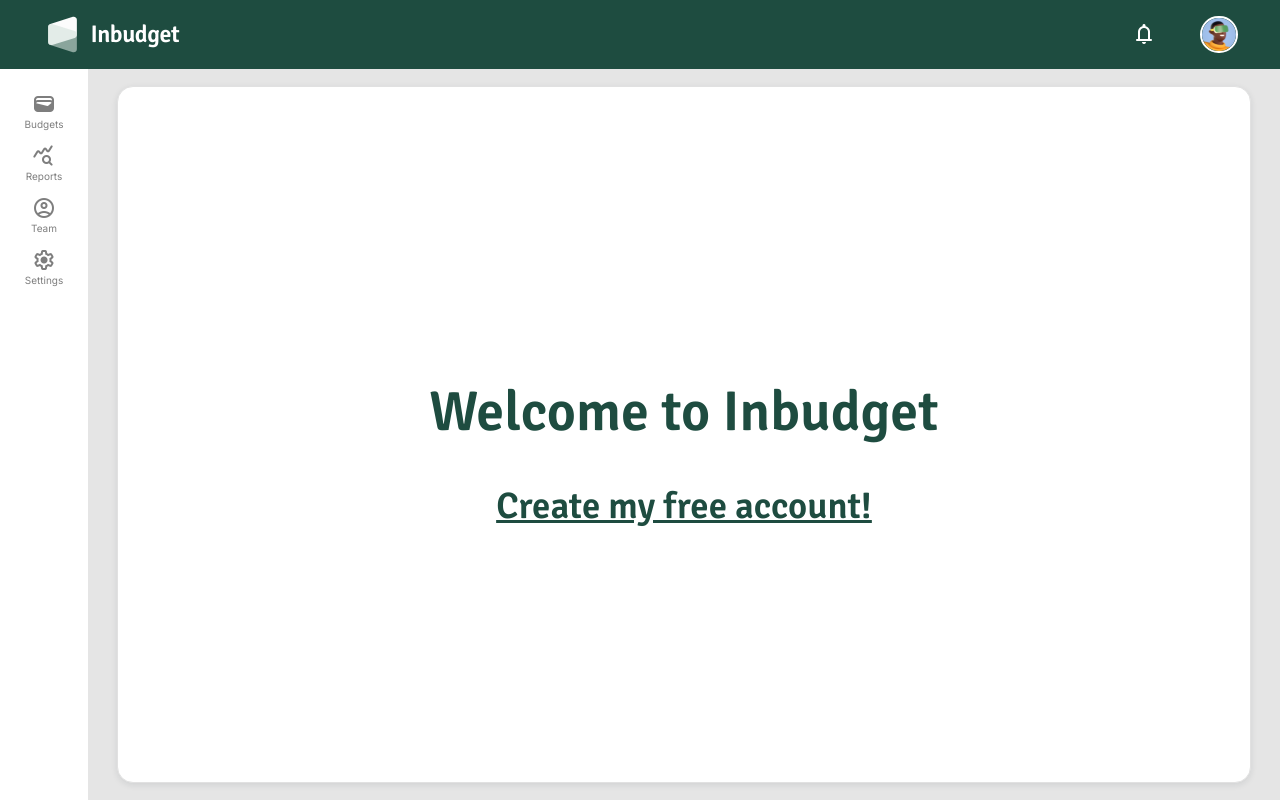
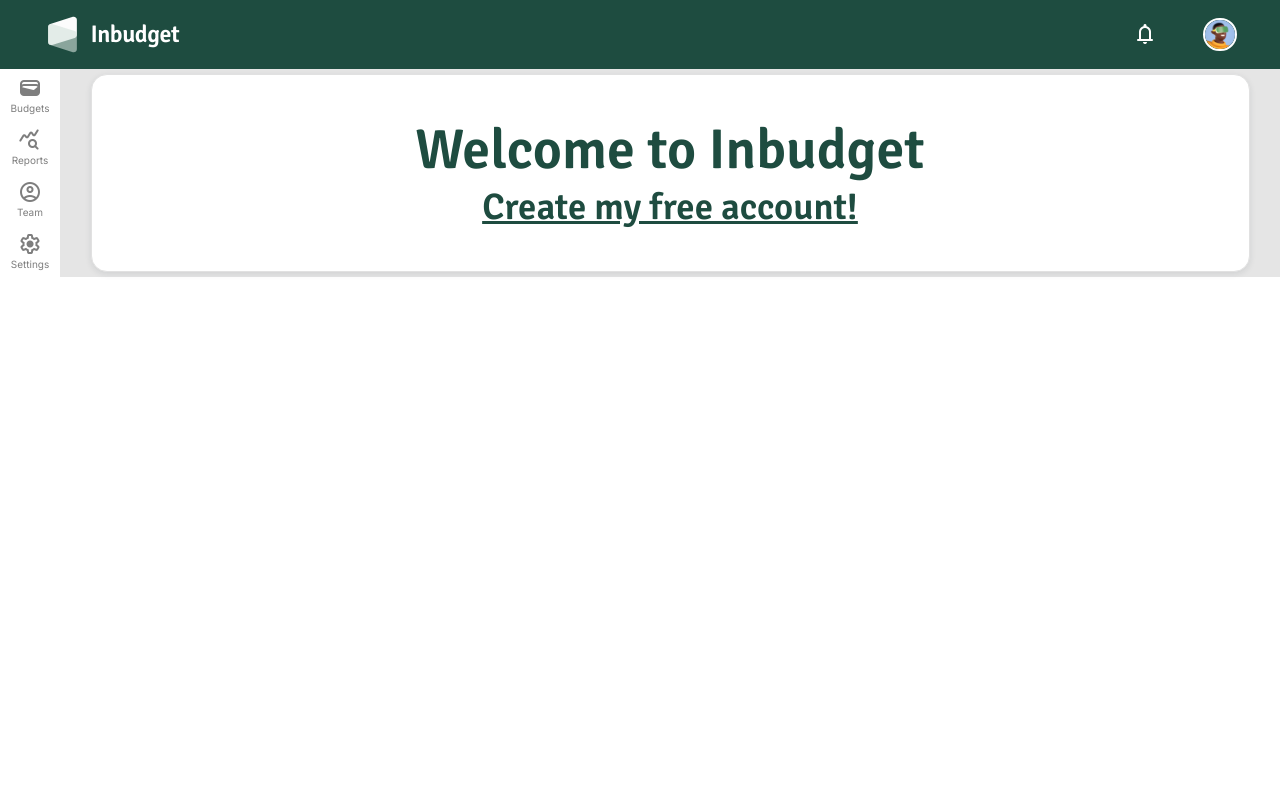
Before and after one commit to intive/patronage2023-js, a Next.js app in the folder apps/web/: page / in a window 1280 px wide. Built offline with nearby package versions, Linux system fonts and the light colour scheme.

Commit message:
fix: in progress changes to global.css #P23-148

```diff
--- a/apps/web/app/(regflow)/layout.tsx
+++ b/apps/web/app/(regflow)/layout.tsx
@@ -3,7 +3,6 @@
 import { device } from "lib/css-variables";
 import styled from "styled-components";
 import { Background, Card, Logo } from "ui";
-import "../global.css"
 
 import { usePathname } from "next/navigation";
 
--- a/apps/web/app/css/global.css
+++ b/apps/web/app/css/global.css
@@ -1,12 +1,11 @@
-html {
-    height: 100%;
+* {
+  margin: 0;
+  padding: 0;
+  box-sizing: border-box;
 }
 
-body {
-    height: 100%;
+body,
+html {
+  width: 100%;
+  min-height: 100%;
 }
-
-html,
-body {
-    margin: 0;
-}
--- a/apps/web/app/global.css
+++ /dev/null
@@ -1,11 +0,0 @@
-* {
-  margin: 0;
-  padding: 0;
-  box-sizing: border-box;
-}
-
-body,
-html {
-  width: 100%;
-  min-height: 100%;
-}
--- a/apps/web/app/layout.tsx
+++ b/apps/web/app/layout.tsx
@@ -2,7 +2,7 @@
 /* eslint-disable @next/next/no-head-element */
 import { StyledComponentsRegistry } from "../lib/registry";
 import { Inter } from "next/font/google";
-import "../app/css/global.css"
+import "./css/global.css"
 
 export type LayoutProps = {
   children: React.ReactNode;
```
